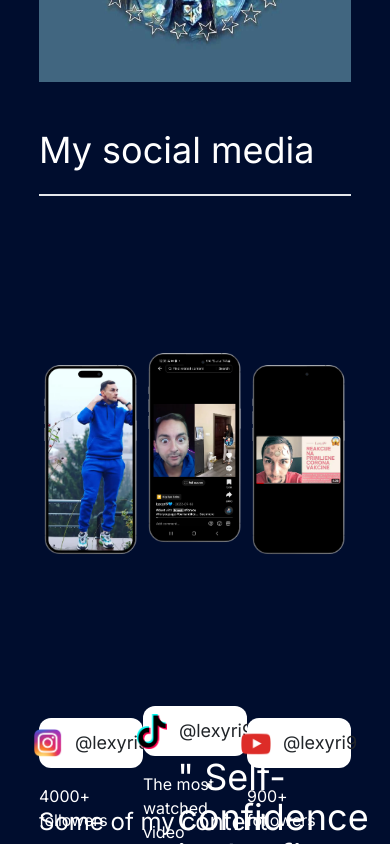
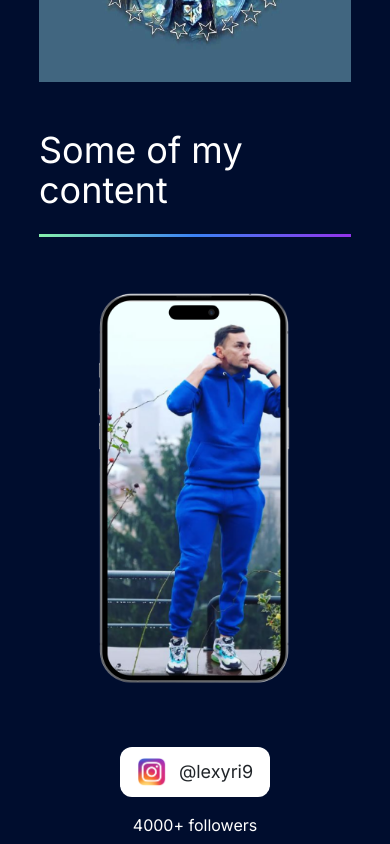
Before and after one commit to DenisKantic/Lexyri9_portfolio_NextJS, a Next.js app: page / in a window 390 px wide. Shown: the part 1500-2344 px from the top of the page. Built offline with nearby package versions, Linux system fonts and the light colour scheme.

Commit message:
finished responsive for Social.jsx component

```diff
--- a/app/components/Social.jsx
+++ b/app/components/Social.jsx
@@ -2,17 +2,23 @@ import Image from "next/image"
 
 export default function Social(){
     return (
-        <div className="h-[80vh] w-[80%] mx-auto">
+        <div className="w-[80%] mx-auto
+                        xxs:h-auto lg:h-[80vh]">
 
-            <h1 className="text-4xl text-white">My social media</h1>
-             <div className="mt-4 border-t-2  w-full"></div>
-                <div className="flex justify-between items-center flex-row mt-10">
+            <h1 className="text-4xl text-white
+            ">Some of my content</h1>
+             <div className="mt-4 h-[3px] w-full
+             bg-gradient-to-r from-green-300 via-blue-500 to-purple-600 ">
+
+             </div>
+                <div className="flex justify-between items-center mt-10
+                                xxs:flex-col lg:flex-row">
 
                     <div className="flex flex-col items-center justify-center"> {/*card item */}
                         <Image src="/images/mob1.png" alt="instagram lexyri9" unoptimized width={200} height={400}
                         className="h-[50vh] w-full object-contain"/>
 
-                        <div className="w-full h-[50px] bg-white rounded-xl
+                        <div className="w-[70%] h-[50px] bg-white rounded-xl
                         flex flex-row items-center justify-center mt-5">
                             <Image src="/images/insta.png" alt="instagram lexyri9" unoptimized width={30} height={30}/>
                             <h1 className="text-lg ml-3">@lexyri9</h1>
@@ -24,7 +30,7 @@ export default function Social(){
                         <Image src="/images/mob2.png" alt="tiktok lexyri9" unoptimized width={200} height={400}
                         className="h-[50vh] w-full object-contain"/>
 
-                        <div className="w-full h-[50px] bg-white rounded-xl flex
+                        <div className="w-[70%] h-[50px] bg-white rounded-xl flex
                         flex-row items-center justify-center mt-5">
                             <Image src="/images/tiktok.png" alt="tiktok lexyri9" unoptimized width={30} height={30}/>
                             <h1 className="text-lg ml-3">@lexyri9</h1>
@@ -36,7 +42,7 @@ export default function Social(){
                         <Image src="/images/mob3.png" alt="youtube lexyri9" unoptimized width={200} height={400}
                         className="h-[50vh] w-full object-contain"/>
 
-                        <div className="w-full h-[50px] bg-white rounded-xl flex
+                        <div className="w-[70%] h-[50px] bg-white rounded-xl flex
                         flex-row items-center justify-center mt-5">
                             <Image src="/images/youtube.png" alt="lexyri9" unoptimized width={30} height={30}/>
                             <h1 className="text-lg ml-3">@lexyri9</h1>
--- a/app/layout.js
+++ b/app/layout.js
@@ -7,7 +7,7 @@ const inter = Inter({ subsets: ['latin'] })
 
 export const metadata = {
   title: 'LEXYRI9',
-  description: 'Your famous tiktoker!',
+  description: 'Your favorite tiktoker!'
 }
 
 export default function RootLayout({ children }) {
```
Also changed, not shown: app/opengraph-image.png (added).
